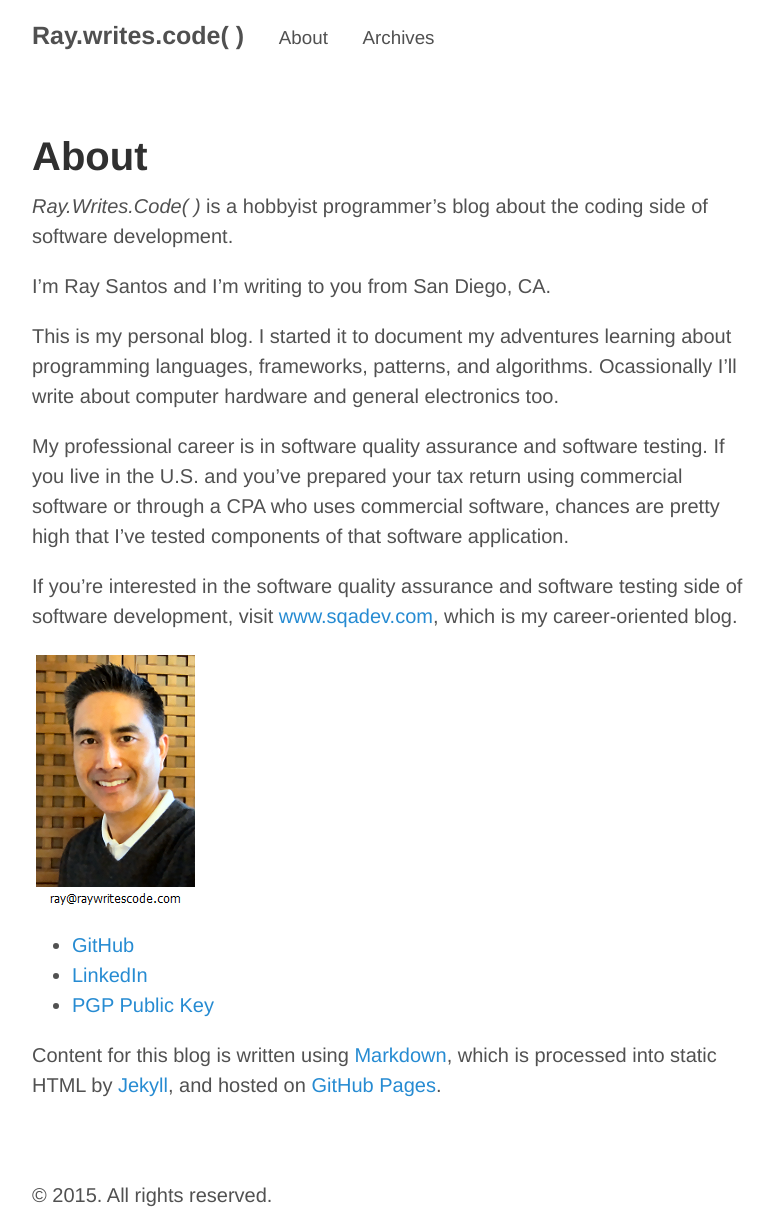
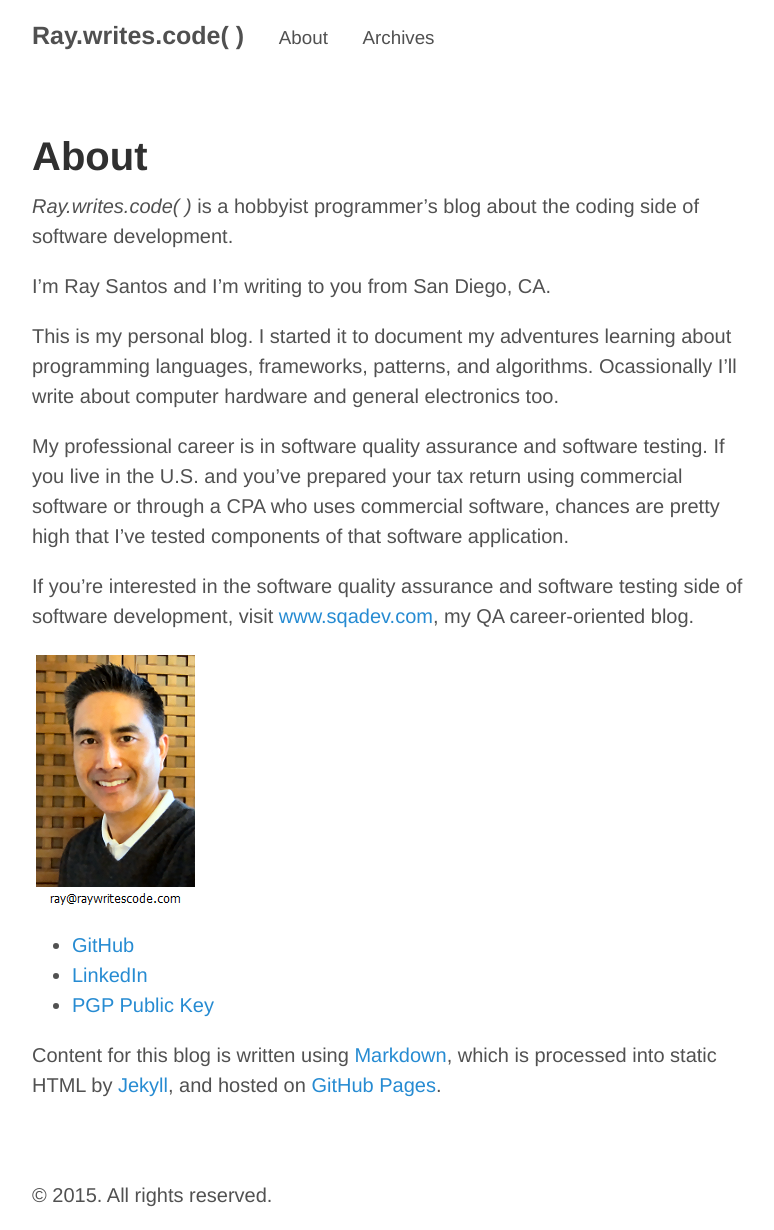
Before and after one commit to raywritescode/raywritescode.github.io, a Jekyll site: the page built from about.md, in a window 1280 px wide. Shown: the whole page, without its empty margins (248-1022 px from the left). Built offline with Jekyll 4.4.1, drawn with Linux system fonts in a browser that asks for light colours; Markdown is read by kramdown in place of the engine named in the settings.

Commit message:
about.md - Updated - Minor content edits.

```diff
--- a/about.md
+++ b/about.md
@@ -3,7 +3,7 @@ layout: page
 title: About
 ---
 
-*Ray.Writes.Code( )* is a hobbyist programmer's blog about the coding side of software development.
+*Ray.writes.code( )* is a hobbyist programmer's blog about the coding side of software development.
 
 I’m Ray Santos and I’m writing to you from San Diego, CA.
 
@@ -11,7 +11,7 @@ This is my personal blog. I started it to document my adventures learning about
 
 My professional career is in software quality assurance and software testing. If you live in the U.S. and you’ve prepared your tax return using commercial software or through a CPA who uses commercial software, chances are pretty high that I’ve tested components of that software application.
 
-If you're interested in the software quality assurance and software testing side of software development, visit [www.sqadev.com](http://www.sqadev.com), which is my career-oriented blog.
+If you're interested in the software quality assurance and software testing side of software development, visit [www.sqadev.com](http://www.sqadev.com), my QA career-oriented blog.
 
 ![raywritescode](/images/aboutPhoto.png)
 
```
